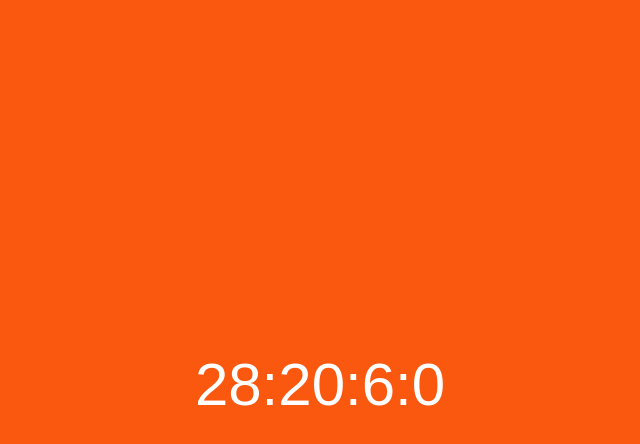
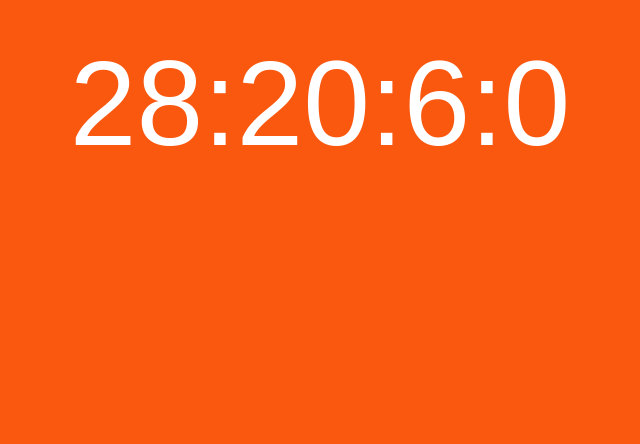
Before and after one commit to crlosfrnco/carlosfran.co, a plain HTML site: page reimagining-whataburger.html in a window 1280 px wide. Shown: the part 282-726 px from the top of the page, without its empty margins (320-960 px from the left). Drawn offline with Linux system fonts and the light colour scheme; a web font is replaced by a local one.

Commit message:
Update reimagining-whataburger.html

```diff
--- a/reimagining-whataburger.html
+++ b/reimagining-whataburger.html
@@ -8,8 +8,8 @@
 <style>
 p {
 	text-align: center;
-	font-size: 60px;
-	margin-top: 50%;
+	font-size: 120px;
+	margin-top: 25%;
 }
 </style>
 </head>
```
